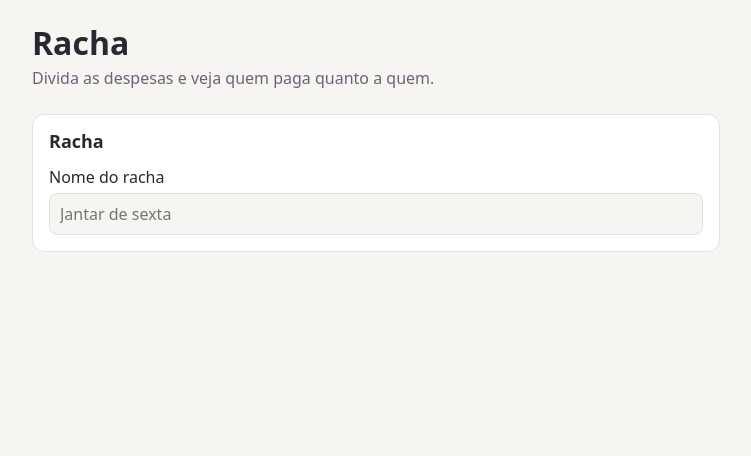
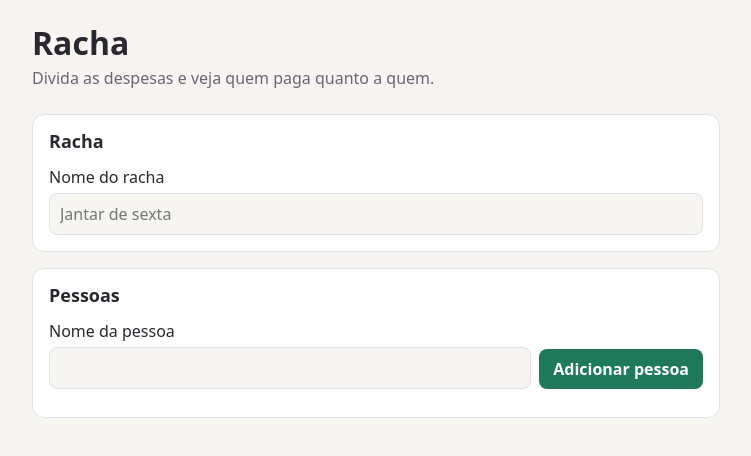
Before and after one commit to belisco/racha, a React (Vite) app: page / in a window 1280 px wide. Shown: the top 456 px of the page, without its empty margins (264-1015 px from the left). Built offline with nearby package versions, Linux system fonts and the light colour scheme.

Commit message:
feat(ui): formulário para adicionar pessoas

```diff
--- a/src/index.css
+++ b/src/index.css
@@ -94,3 +94,38 @@ select {
   background: var(--fundo);
   color: var(--texto);
 }
+
+button {
+  padding: 8px 14px;
+  border: 0;
+  border-radius: 8px;
+  background: var(--destaque);
+  color: var(--destaque-texto);
+  font-weight: 600;
+  cursor: pointer;
+}
+
+.linha {
+  display: flex;
+  flex-wrap: wrap;
+  align-items: end;
+  gap: 8px;
+}
+
+.linha .campo {
+  flex: 1 1 200px;
+}
+
+.lista {
+  margin: 12px 0 0;
+  padding: 0;
+  list-style: none;
+  display: grid;
+  gap: 6px;
+}
+
+.lista li {
+  padding: 8px 10px;
+  border: 1px solid var(--borda);
+  border-radius: 8px;
+}
--- a/src/ui/App.tsx
+++ b/src/ui/App.tsx
@@ -1,7 +1,8 @@
 import { useRacha } from '../state/useRacha'
+import { PessoasSecao } from './PessoasSecao'
 
 export function App() {
-  const { racha, renomearRacha } = useRacha()
+  const { racha, renomearRacha, adicionarPessoa } = useRacha()
 
   return (
     <div className="app">
@@ -23,6 +24,8 @@ export function App() {
             />
           </label>
         </section>
+
+        <PessoasSecao pessoas={racha.pessoas} onAdicionar={adicionarPessoa} />
       </main>
     </div>
   )
--- /dev/null
+++ b/src/ui/PessoasSecao.tsx
@@ -0,0 +1,37 @@
+import { type FormEvent, useState } from 'react'
+import type { Pessoa } from '../domain/types'
+
+interface Props {
+  pessoas: Pessoa[]
+  onAdicionar: (nome: string) => void
+}
+
+export function PessoasSecao({ pessoas, onAdicionar }: Props) {
+  const [nome, setNome] = useState('')
+
+  function enviar(evento: FormEvent<HTMLFormElement>) {
+    evento.preventDefault()
+    onAdicionar(nome.trim())
+    setNome('')
+  }
+
+  return (
+    <section className="cartao" aria-labelledby="titulo-pessoas">
+      <h2 id="titulo-pessoas">Pessoas</h2>
+
+      <form className="linha" onSubmit={enviar}>
+        <label className="campo">
+          Nome da pessoa
+          <input type="text" value={nome} onChange={(evento) => setNome(evento.target.value)} />
+        </label>
+        <button type="submit">Adicionar pessoa</button>
+      </form>
+
+      <ul className="lista" aria-label="Pessoas do racha">
+        {pessoas.map((pessoa) => (
+          <li key={pessoa.id}>{pessoa.nome}</li>
+        ))}
+      </ul>
+    </section>
+  )
+}
```
